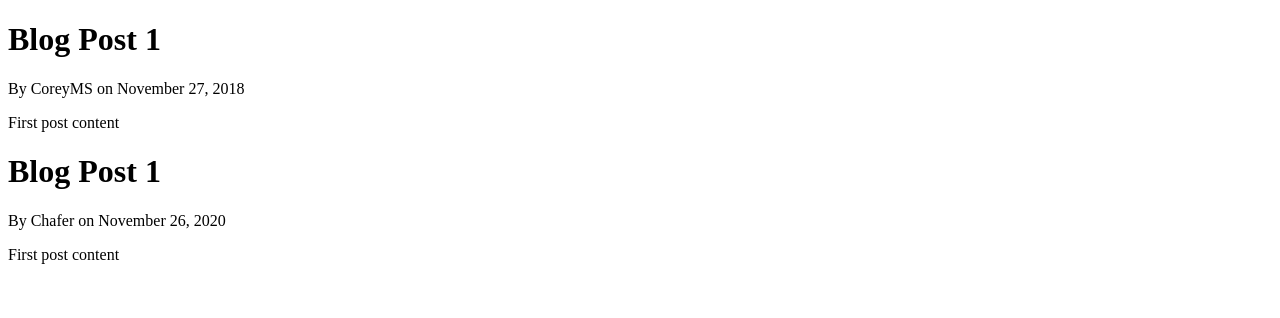
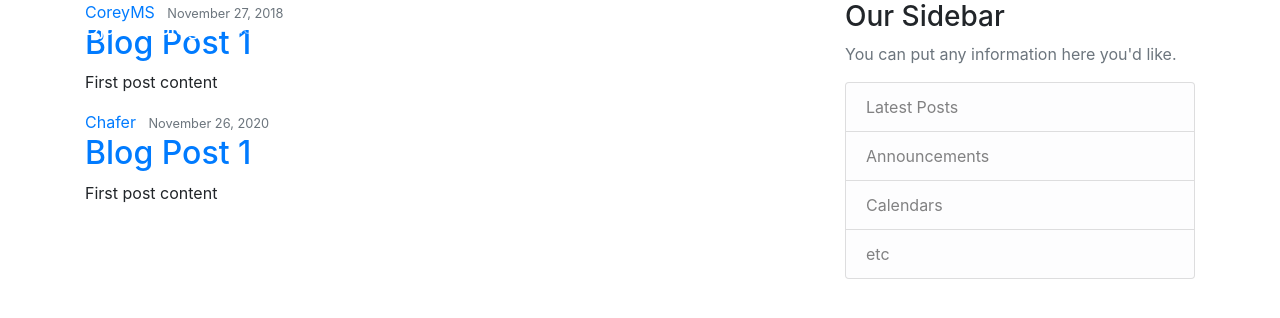
Before and after one commit to ritesh-chafer/django-bootcamp, a Django app: page /home/ in a window 1280 px wide. Shown: the top 318 px of the page. Run offline with Django 3.2, Linux system fonts and the light colour scheme; some libraries are stand-ins or nearby versions.

Commit message:
Base | Home updated

```diff
--- a/tutorial/blog/templates/blog/base.html
+++ b/tutorial/blog/templates/blog/base.html
@@ -1,15 +1,70 @@
+{% load static %}
 <!DOCTYPE html>
-<html lang="en">
+<html>
 <head>
-    <meta charset="UTF-8">
-    <meta name="viewport" content="width=device-width, initial-scale=1.0">
+
+    <!-- Required meta tags -->
+    <meta charset="utf-8">
+    <meta name="viewport" content="width=device-width, initial-scale=1, shrink-to-fit=no">
+
+    <!-- Bootstrap CSS -->
+    <link rel="stylesheet" href="https://maxcdn.bootstrapcdn.com/bootstrap/4.0.0/css/bootstrap.min.css" integrity="sha384-Gn5384xqQ1aoWXA+058RXPxPg6fy4IWvTNh0E263XmFcJlSAwiGgFAW/dAiS6JXm" crossorigin="anonymous">
+
+    <link rel="stylesheet" type="text/css" href="{% static 'blog/main.css' %}">
+
     {% if title %}
-     <title>Django Blog - {{ title }}</title>
+        <title>Django Blog - {{ title }}</title>
     {% else %}
-     <title>Django Blog</title>
+        <title>Django Blog</title>
     {% endif %}
 </head>
 <body>
-    {% block content %}{% endblock %}
+    <header class="site-header">
+      <nav class="navbar navbar-expand-md navbar-dark bg-steel fixed-top">
+        <div class="container">
+          <a class="navbar-brand mr-4" href="{% url 'blog-home' %}">Django Blog</a>
+          <button class="navbar-toggler" type="button" data-toggle="collapse" data-target="#navbarToggle" aria-controls="navbarToggle" aria-expanded="false" aria-label="Toggle navigation">
+          <span class="navbar-toggler-icon"></span>
+          </button>
+          <div class="collapse navbar-collapse" id="navbarToggle">
+            <div class="navbar-nav mr-auto">
+              <a class="nav-item nav-link" href="{% url 'blog-home' %}">Home</a>
+              <a class="nav-item nav-link" href="{% url 'blog-about' %}">About</a>
+            </div>
+            <!-- Navbar Right Side -->
+            <div class="navbar-nav">
+              <a class="nav-item nav-link" href="#">Login</a>
+              <a class="nav-item nav-link" href="#">Register</a>
+            </div>
+          </div>
+        </div>
+      </nav>
+    </header>
+    <main role="main" class="container">
+      <div class="row">
+        <div class="col-md-8">
+          {% block content %}{% endblock %}
+        </div>
+        <div class="col-md-4">
+          <div class="content-section">
+            <h3>Our Sidebar</h3>
+            <p class='text-muted'>You can put any information here you'd like.
+              <ul class="list-group">
+                <li class="list-group-item list-group-item-light">Latest Posts</li>
+                <li class="list-group-item list-group-item-light">Announcements</li>
+                <li class="list-group-item list-group-item-light">Calendars</li>
+                <li class="list-group-item list-group-item-light">etc</li>
+              </ul>
+            </p>
+          </div>
+        </div>
+      </div>
+    </main>
+
+    <!-- Optional JavaScript -->
+    <!-- jQuery first, then Popper.js, then Bootstrap JS -->
+    <script src="https://code.jquery.com/jquery-3.2.1.slim.min.js" integrity="sha384-KJ3o2DKtIkvYIK3UENzmM7KCkRr/rE9/Qpg6aAZGJwFDMVNA/GpGFF93hXpG5KkN" crossorigin="anonymous"></script>
+    <script src="https://cdnjs.cloudflare.com/ajax/libs/popper.js/1.12.9/umd/popper.min.js" integrity="sha384-ApNbgh9B+Y1QKtv3Rn7W3mgPxhU9K/ScQsAP7hUibX39j7fakFPskvXusvfa0b4Q" crossorigin="anonymous"></script>
+    <script src="https://maxcdn.bootstrapcdn.com/bootstrap/4.0.0/js/bootstrap.min.js" integrity="sha384-JZR6Spejh4U02d8jOt6vLEHfe/JQGiRRSQQxSfFWpi1MquVdAyjUar5+76PVCmYl" crossorigin="anonymous"></script>
 </body>
 </html>
--- a/tutorial/blog/templates/blog/home.html
+++ b/tutorial/blog/templates/blog/home.html
@@ -1,8 +1,15 @@
 {% extends "blog/base.html" %}
 {% block content %}
     {% for post in posts %}
-        <h1>{{ post.title }}</h1>
-        <p>By {{ post.author }} on {{ post.date_posted }}</p>
-        <p>{{post.content}}</p>
+        <article class="media content-section">
+          <div class="media-body">
+            <div class="article-metadata">
+              <a class="mr-2" href="#">{{ post.author }}</a>
+              <small class="text-muted">{{ post.date_posted }}</small>
+            </div>
+            <h2><a class="article-title" href="#">{{ post.title }}</a></h2>
+            <p class="article-content">{{ post.content }}</p>
+          </div>
+        </article>
     {% endfor %}
 {% endblock content %}
```
